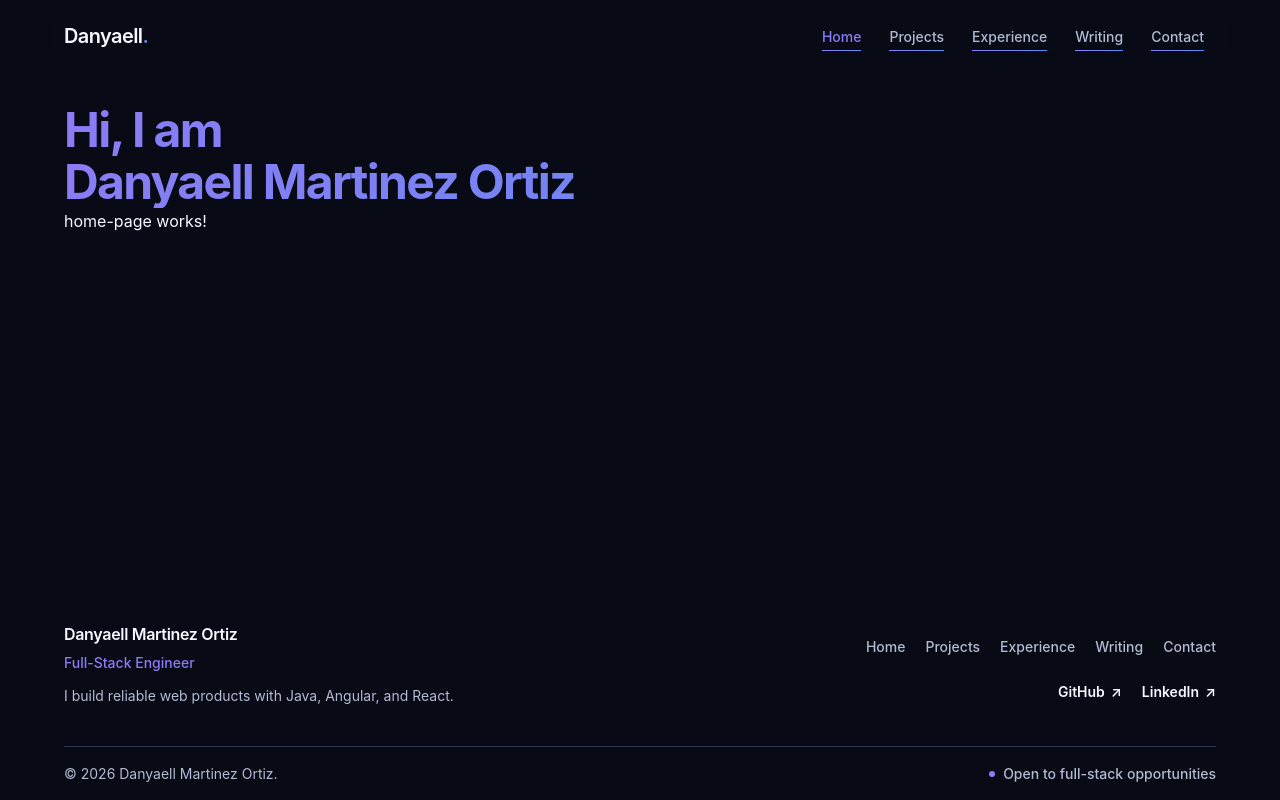
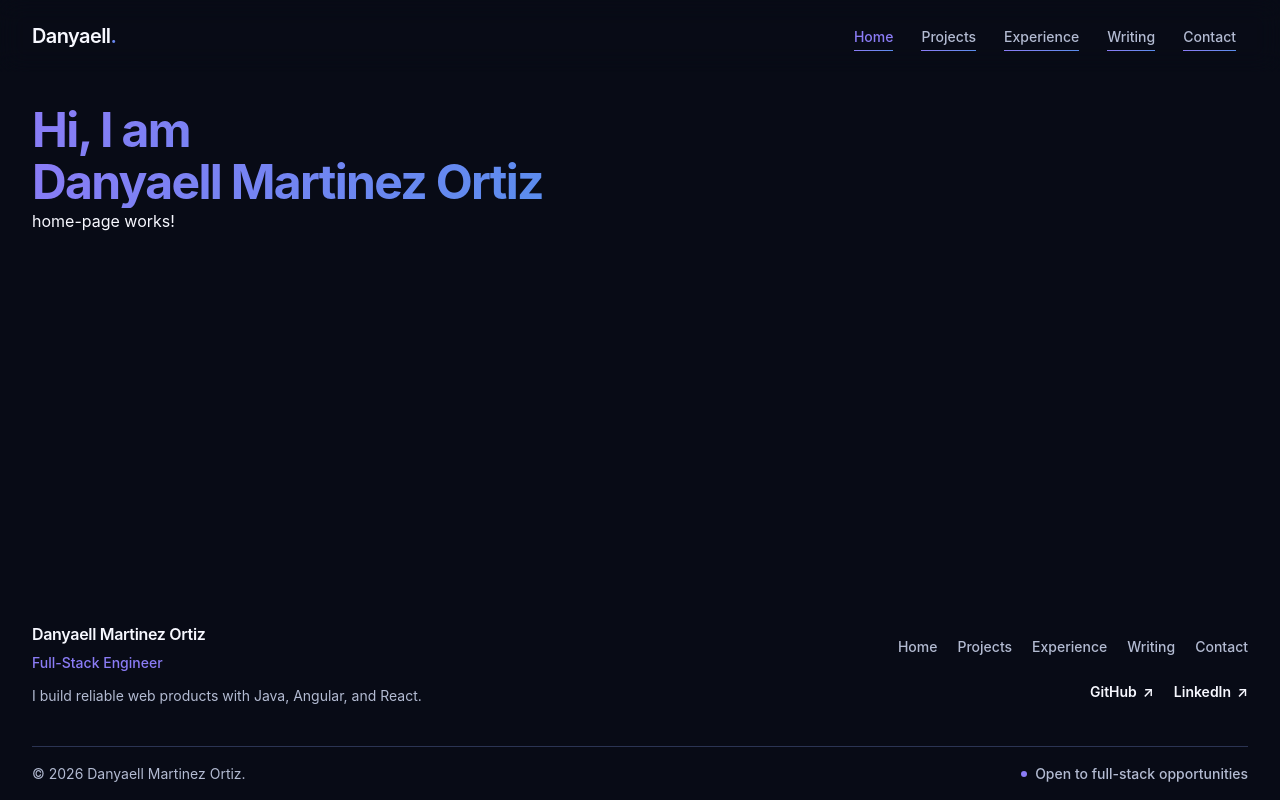
Before and after one commit to Danyaell/portfolio, an Angular app: page / in a window 1280 px wide. Built offline with nearby package versions, Linux system fonts and the light colour scheme; a web font is replaced by a local one.

Commit message:
fix site classes

```diff
--- a/src/app/app.html
+++ b/src/app/app.html
@@ -1,6 +1,6 @@
-<div class="site-container flex min-h-screen flex-col">
-  <dml-site-header class="--spacing-header" />
-  <main id="main-content" tabindex="-1">
+<div class="flex min-h-dvh flex-col">
+  <dml-site-header/>
+  <main id="main-content" tabindex="-1" class="flex flex-1">
     <router-outlet />
   </main>
   <dml-site-footer />
```
